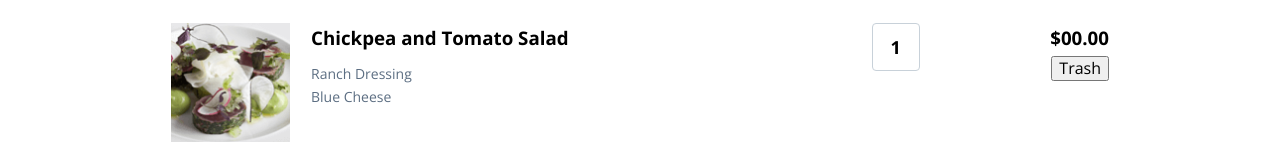
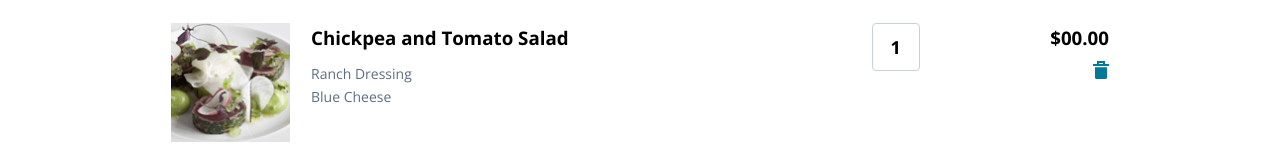
Before and after one commit to ncr-drew/cso2-demo, a website: page cart.html in a window 1280 px wide. Shown: the part 226-372 px from the top of the page. Drawn offline with nearby package versions, Linux system fonts and the light colour scheme.

Commit message:
Update cart delete button

```diff
--- a/cart.html
+++ b/cart.html
@@ -77,7 +77,9 @@
                 </td>
                 <td align="right">
                   <h3 class="cart__item-price">$00.00</h3>
-                  <button>Trash</button>
+                  <button class="cart__item-delete">
+                    <img src="images/delete.svg" alt="">
+                  </button>
                 </td>
               </tr>
             </tbody>
--- a/src/sass/components/_cart.scss
+++ b/src/sass/components/_cart.scss
@@ -29,6 +29,12 @@
   list-style: none;
   color: #5c6e82;
   font-size: 14px;
+}
+
+.cart__item-delete {
+  padding: 0;
+  border: 0;
+  background-color: transparent;
 }
 
 .cart__item-quantity {
```
Also changed, not shown: dist/screen.css, 1 other file.
